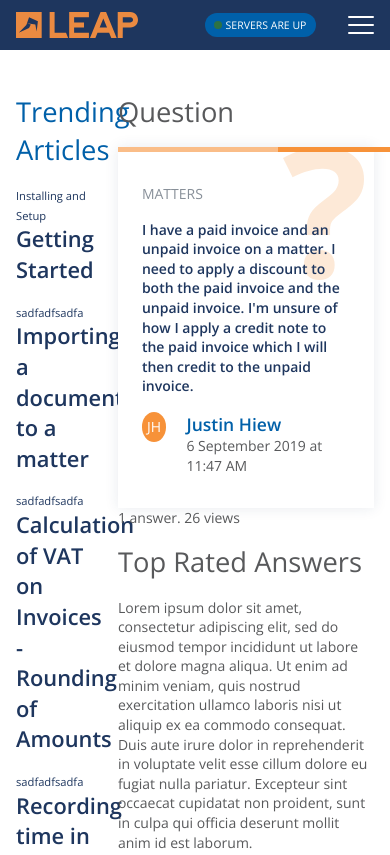
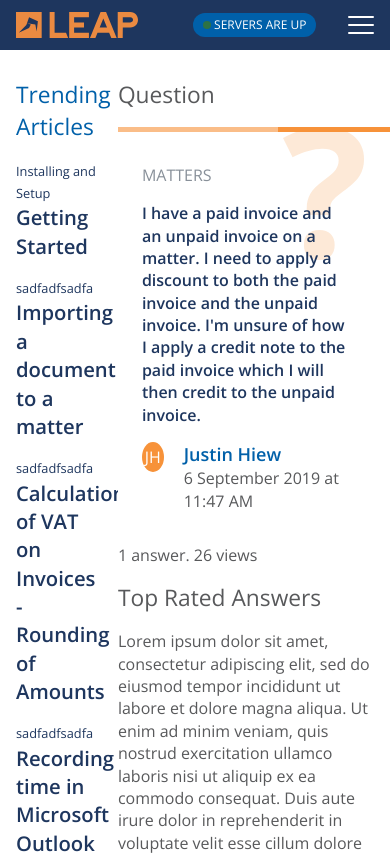
Before and after one commit to ericdefelix/communities, a Vue app: page /#/discussions in a window 390 px wide. Shown: the top 855 px of the page. Built offline with nearby package versions, Linux system fonts and the light colour scheme.

Commit message:
feature: responsive footer links

```diff
--- a/src/components/ArticleList.vue
+++ b/src/components/ArticleList.vue
@@ -1,5 +1,5 @@
 <template>
-  <div class="hc-article-list" :class="{ 'hc-article-pinned': hasPin }">
+  <div class="hc-article-list" v-bind:class="{ 'hc-article-pinned': hasPin }">
     <a href="#" class="hc-article-link" v-for="content in articles" v-bind:key="content.id">
       <ArticleItem v-bind:content="content" v-bind:isLarge="articles.isLarge"/>
     </a>
@@ -16,9 +16,6 @@ export default {
   props: {
     articles: Array,
     hasPin: Boolean
-  },
-  data: () => {
-    return this.hasPin
   }
 }
 </script>
--- a/src/components/Footer.vue
+++ b/src/components/Footer.vue
@@ -24,10 +24,10 @@
     <div class="hc-global-footer-bottom">
       <div class="container">
         <div class="d-lg-flex">
-          <div rel="license">
+          <div class="hc-footer-bottom-copy" rel="license">
             <small>Copyright &copy; <span>2018</span> LEAP Legal Software. All rights reserved - Law Society of NSW Certificate 11</small>
           </div>
-          <div class="d-flex align-items-center ml-auto">
+          <div class="hc-footer-bottom-legal">
             <small class="hc-footer-bottom-links">
               <a href="#">Terms</a><a href="#">Privacy Policy</a><a href="#">Security Statement</a>
             </small>
--- a/src/components/HomeTrending.vue
+++ b/src/components/HomeTrending.vue
@@ -14,7 +14,7 @@
 
         <div class="hc-trending-articles">
           <h5 class="text-primary-lighter">Trending Articles</h5>
-          <ArticleList v-bind:articles="articles" v-bind:hasPin="true"/>
+          <ArticleList v-bind:articles="articles" v-bind:hasPin="hasPin"/>
         </div>
       </div>
     </div>
@@ -32,6 +32,7 @@ export default {
   },
   data: function () {
     return {
+      hasPin: true,
       spotlights: [
         { heading: 'Heading', subheading: 'Subheading', content: 'Content' },
         { heading: 'Heading', subheading: 'Subheading', content: 'Content' },
--- a/src/scss-compile/components/_article-list.scss
+++ b/src/scss-compile/components/_article-list.scss
@@ -55,7 +55,7 @@
 .#{$namespace}article-list {
   .#{$namespace}article-heading {
     margin-bottom: v('space-xs');
-    font-weight: 400;
+    // font-weight: 400;
   }
 
   &:not(.#{$namespace}article-list-lg) {
--- a/src/scss-compile/components/_cards.scss
+++ b/src/scss-compile/components/_cards.scss
@@ -5,7 +5,6 @@ figure {
 
 .#{$namespace}card {
   background-color: $card-bg-color;
-  @include box-shadow($card-box-shadow);
 }
 
 .#{$namespace}card-line-top {
@@ -38,9 +37,10 @@ figure {
   display: flex;
   flex-wrap: wrap;
   color: inherit;
+  @include hover-shadow();
 
   &:hover {
-    @include box-shadow($card-box-shadow-darker);
+    // @include box-shadow($card-box-shadow-darker);
     > * {
       text-decoration: none;
     }
--- a/src/scss-compile/components/_global-footer.scss
+++ b/src/scss-compile/components/_global-footer.scss
@@ -7,25 +7,57 @@
     color: v('footer-link-color');
   }
 
-  &-test {
-    display: flex;
-    justify-content: center;
-  }
+  // &-test {
+  //   display: flex;
+  //   justify-content: flex-start;
+  // }
 
   &-top {
     padding: calc(var(--text-xxl)) 0;
     .grid {
-      grid-row-gap: v('space-lg');
+      grid-template-columns: 1fr;
+      grid-row-gap: v('space-md');
+
       @include media-breakpoint-up('md') {
-        grid-template-columns: repeat(2, 1fr);
+        grid-template-columns: 14rem repeat(3, 1fr);
       }
 
       @include media-breakpoint-up('lg') {
-        grid-template-columns: 25% repeat(3, 1fr);
+        grid-template-columns: 24rem repeat(3, 1fr);
       }
 
-      @include media-breakpoint-between('md','lg') {
-        grid-template-columns: 20rem repeat(3, 1fr);
+      // @include media-breakpoint-up('lg') {
+      //   grid-template-columns: 25% repeat(3, 1fr);
+      // }
+
+      // @include media-breakpoint-between('md','lg') {
+      //   grid-template-columns: 20rem repeat(3, 1fr);
+      // }
+
+      // @include media-breakpoint-up('md') {
+      //   grid-template-columns: repeat(4, 1fr);
+      // }
+      .#{$namespace}global-footer-col {
+        &:first-of-type {
+          margin-bottom: 2rem;
+          border-bottom: none;
+        }
+
+        &:last-of-type {
+          border-bottom: none;
+        }
+
+        @include media-breakpoint-down('md') {
+          max-width: 100%;
+          border-bottom: 1px solid #4a4a4a;
+        }
+      }
+
+      .#{$namespace}top-footer-nav-links {
+        display: none;
+        @include media-breakpoint-up('md') {
+          display: block;
+        }
       }
     }
 
@@ -34,6 +66,7 @@
       text-transform: uppercase;
       letter-spacing: 0.0625rem;
       margin-bottom: v('space-md');
+      max-width: 90%;
     }
   }
 
@@ -41,6 +74,10 @@
     background-color: v('brand-grey-darker');
     align-items: center;
     padding: v('space-md') 0;
+
+    @include media-breakpoint-down('lg') {
+      text-align: center;
+    }
 
     .#{$namespace}footer-bottom-links {
       > * {
@@ -64,24 +101,35 @@
     margin-bottom: v('space-sm');
   }
 
-  .#{$namespace}social-col-text {
-  }
-
   .#{$namespace}top-footer-nav-links {
     list-style-type: none;
     font-size: v('navlink-text-size');
     padding: 0;
     margin: 0;
+    @include media-breakpoint-up('lg') {
+      max-width: 10rem;
+    }
+
     li {
       margin-bottom: v('space-sm');
     }
   }
 
   .#{$namespace}footer-logo {
-    width: 8rem;
+    width: 7.4rem;
     height: auto;
     img {
       max-width: 100%;
     }
   }
+
+  .#{$namespace}footer-bottom-legal {
+    margin-top: v('space-xs');
+    @include media-breakpoint-up('lg') {
+      display: flex;
+      align-items: center;
+      margin-left: auto;
+      margin-top: 0;
+    }
+  }
 }
--- a/src/scss-compile/components/_input.scss
+++ b/src/scss-compile/components/_input.scss
@@ -43,7 +43,7 @@
   .form-control {
     font-size: 1rem;
     margin-bottom: v('space-xl');
-    height: v('text-xxl');
+    height: 3rem;
     // padding: 0.75rem 2rem;
     padding-left: 3.25rem;
     padding-right: 2rem;
--- a/src/scss-compile/features/homepage/_homepage-trending.scss
+++ b/src/scss-compile/features/homepage/_homepage-trending.scss
@@ -17,6 +17,9 @@
     @include media-breakpoint-up('lg') {
       grid-template-columns: $homepage-fixed-width-lg 1fr;
     }
+  }
+
+
   @include media-breakpoint-up('xxl') {
     .#{$namespace}trending-articles {
       padding: 0 v('space-xxl');
@@ -41,7 +44,10 @@
   }
 
   .#{$namespace}article-pinned *:first-child {
-      // grid-column: span 2;
+    &::after {
+      position: absolute;
+      content: '';
+      display: block;
     }
   }
 }
--- a/src/scss-compile/mixins/_shadow-hover.scss
+++ b/src/scss-compile/mixins/_shadow-hover.scss
@@ -1,3 +1,9 @@
 @mixin hover-shadow() {
+  @include box-shadow($card-box-shadow);
+  @include transition(all $easing);
 
+  &:hover {
+    @include box-shadow($card-box-shadow-darker);
+    @include transition(all $easing);
+  }
 }
--- a/src/scss-compile/placeholders/_background.scss
+++ b/src/scss-compile/placeholders/_background.scss
@@ -1,7 +1,7 @@
-.bg-white {
-  background-color: $white !important;
-}
+// .bg-white {
+//   background-color: $white !important;
+// }
 
-.bg-transparent {
-  background-color: transparent !important;
-}
+// .bg-transparent {
+//   background-color: transparent !important;
+// }
--- a/src/scss-compile/variables/_dimensions.scss
+++ b/src/scss-compile/variables/_dimensions.scss
@@ -33,7 +33,7 @@ $container-max-widths: (
   xl: 1140px,
   xxl: 1380px,
   xxxl: 1560px,
-  ultra: 1800px
+  ultra: 1740px
 );
 
 @include media-breakpoint-up('ultra') {
--- a/src/scss-compile/variables/_typography.scss
+++ b/src/scss-compile/variables/_typography.scss
@@ -18,14 +18,14 @@ $text-sizes: (
     "Segoe UI Emoji", "Segoe UI Symbol";
 
   // Body Font Size
-  --font-size-base: 0.875rem;
+  --font-size-base: 1rem;
 
   // Line Height
   --line-height-base: 1.4;
   --line-height-heading: 1.4;
 
   // Type Scale
-  --text-scale-ratio: 1.25;
+  --text-scale-ratio: 1.125;
   --text-scale-ratio-xs: 1.333;
   --text-xxs: calc(var(--font-size-base) / var(--text-scale-ratio-xs));
   --text-xs: calc(var(--font-size-base) / var(--text-scale-ratio-xs) - 0.2);
@@ -41,7 +41,7 @@ $text-sizes: (
 
 @include media-breakpoint-up('lg') {
   :root {
-  --font-size-base: 1rem;
+  --text-scale-ratio: 1.25;
   }
 }
 
```
Lines whose indentation alone changed are shown as unchanged.
